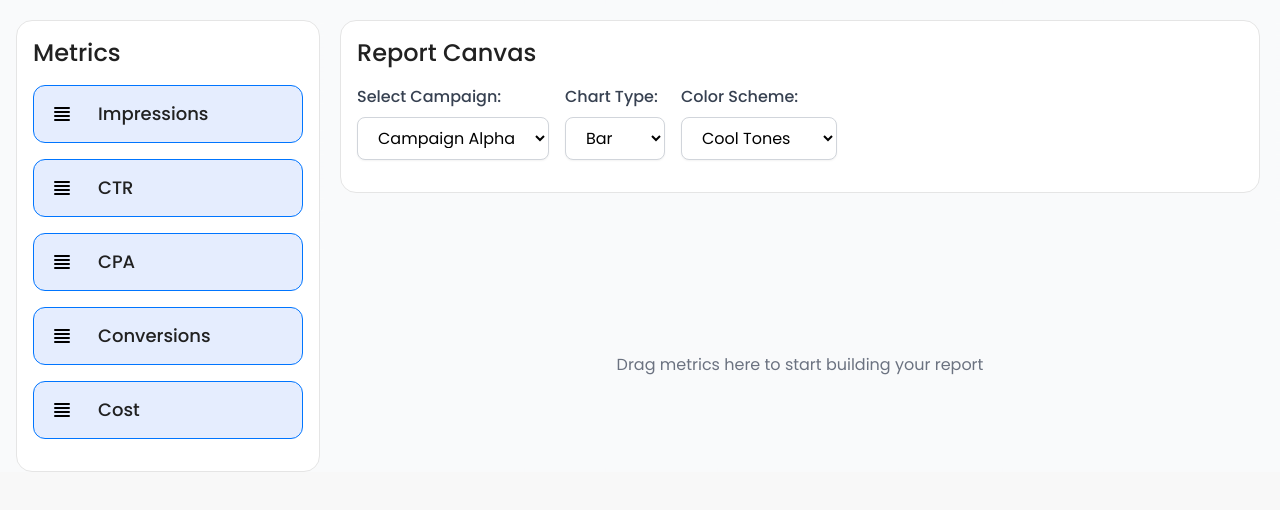
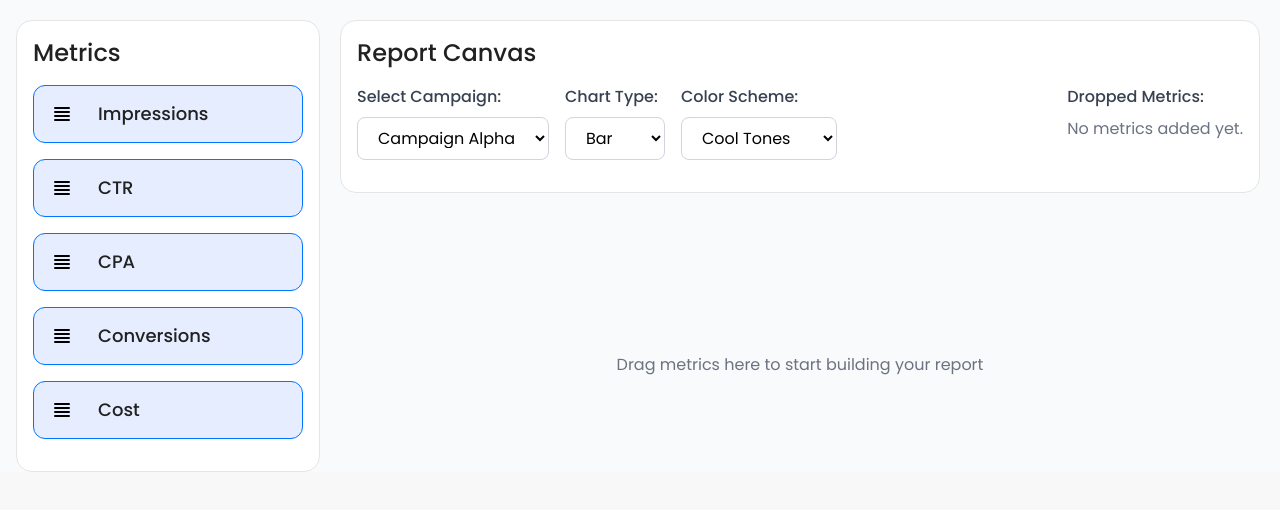
Before and after one commit to Jatin965/zocket, a Next.js app: page / in a window 1280 px wide. Shown: the top 510 px of the page. Built offline with nearby package versions, Linux system fonts and the light colour scheme.

Commit message:
Added dropped metrics list

```diff
--- a/components/ReportCanvas.jsx
+++ b/components/ReportCanvas.jsx
@@ -43,6 +43,10 @@ const ReportCanvas = () => {
     }
   };
 
+  const removeMetric = (metricId) => {
+    setMetrics(metrics.filter((metric) => metric.id !== metricId));
+  };
+
   const selectedCampaignData =
     campaigns.find((campaign) => campaign.id === selectedCampaign) || {};
 
@@ -64,6 +68,8 @@ const ReportCanvas = () => {
         chartType={chartType}
         setChartType={setChartType}
         campaigns={campaigns}
+        metrics={metrics}
+        removeMetric={removeMetric}
       />
 
       {metrics.length === 0 ? (
--- a/components/Sub/ReportSelection.jsx
+++ b/components/Sub/ReportSelection.jsx
@@ -1,5 +1,6 @@
 import React from "react";
 import { colorSchemes } from "../../helpers/ColorMaps";
+import { FaTimes } from "react-icons/fa";
 
 const ReportSelection = ({
   selectedCampaign,
@@ -9,12 +10,15 @@ const ReportSelection = ({
   chartType,
   setChartType,
   campaigns,
+  metrics,
+  removeMetric,
 }) => {
   return (
     <div className="p-4 border rounded-2xl border-solid border-[#e5e5e5] bg-white">
       <h2 className="mb-4 text-[#212121] text-2xl font-medium ">Report Canvas</h2>
 
-      <div className="flex mb-4">
+      <div className="flex items-start justify-between mb-4">
+        <div className="flex">
           <div className="mr-4">
             <label className="block font-medium text-gray-700 mb-2">
               Select Campaign:
@@ -22,7 +26,7 @@ const ReportSelection = ({
             <select
               value={selectedCampaign}
               onChange={(e) => setSelectedCampaign(Number(e.target.value))}
-            className="p-2 pl-4 pr-4 min-w-[100px] bg-white rounded-lg border border-gray-300 shadow-sm focus:outline-none focus:ring-2 focus:ring-blue-500 focus:border-blue-500"
+              className="p-2 pl-4 pr-4 min-w-[100px] bg-white rounded-lg border border-gray-300 focus:outline-none focus:ring-2 focus:ring-blue-500 focus:border-blue-500"
             >
               {campaigns.map((campaign) => (
                 <option key={campaign.id} value={campaign.id}>
@@ -39,7 +43,7 @@ const ReportSelection = ({
             <select
               value={chartType}
               onChange={(e) => setChartType(e.target.value)}
-            className="p-2 pl-4 pr-4 min-w-[100px] bg-white rounded-lg border border-gray-300  shadow-sm focus:outline-none focus:ring-2 focus:ring-blue-500 focus:border-blue-500"
+              className="p-2 pl-4 pr-4 min-w-[100px] bg-white rounded-lg border border-gray-300 focus:outline-none focus:ring-2 focus:ring-blue-500 focus:border-blue-500"
             >
               <option value="bar">Bar</option>
               <option value="line">Line</option>
@@ -54,7 +58,7 @@ const ReportSelection = ({
             <select
               value={colorScheme.name}
               onChange={(e) => setColorScheme(e.target.value)}
-            className="p-2 pl-4 pr-4 min-w-[100px] bg-white rounded-lg border border-gray-300  shadow-sm focus:outline-none focus:ring-2 focus:ring-blue-500 focus:border-blue-500"
+              className="p-2 pl-4 pr-4 min-w-[100px] bg-white rounded-lg border border-gray-300 focus:outline-none focus:ring-2 focus:ring-blue-500 focus:border-blue-500"
             >
               {colorSchemes.map((color) => (
                 <option key={color.name} value={color.name}>
@@ -64,6 +68,32 @@ const ReportSelection = ({
             </select>
           </div>
         </div>
+
+        {/* Displaying dropped metrics */}
+        <div className="">
+          <label className="block font-medium text-gray-700 mb-2">
+            Dropped Metrics:
+          </label>
+          {metrics.length === 0 ? (
+            <p className="text-gray-500">No metrics added yet.</p>
+          ) : (
+            <ul className="list-disc list-inside flex items-center gap-4">
+              {metrics.map((metric) => (
+                <li
+                  key={metric.id}
+                  className="flex items-center justify-between gap-3 bg-white rounded-lg border border-gray-300  p-2 mb-2"
+                >
+                  <span className="text-gray-700 font-medium">{metric.name}</span>
+                  <FaTimes
+                    className="text-[#212121] cursor-pointer"
+                    onClick={() => removeMetric(metric.id)}
+                  />
+                </li>
+              ))}
+            </ul>
+          )}
+        </div>
+      </div>
     </div>
   );
 };
--- a/package.json
+++ b/package.json
@@ -17,7 +17,8 @@
     "react-csv": "^2.2.2",
     "react-dnd": "^16.0.1",
     "react-dnd-html5-backend": "^16.0.1",
-    "react-dom": "18.3.1"
+    "react-dom": "18.3.1",
+    "react-icons": "^5.2.1"
   },
   "devDependencies": {
     "autoprefixer": "^10.4.20",
```
Also changed, not shown: 1 other file (tests, documents, lock files or other folders). Lines whose indentation alone changed are shown as unchanged.
